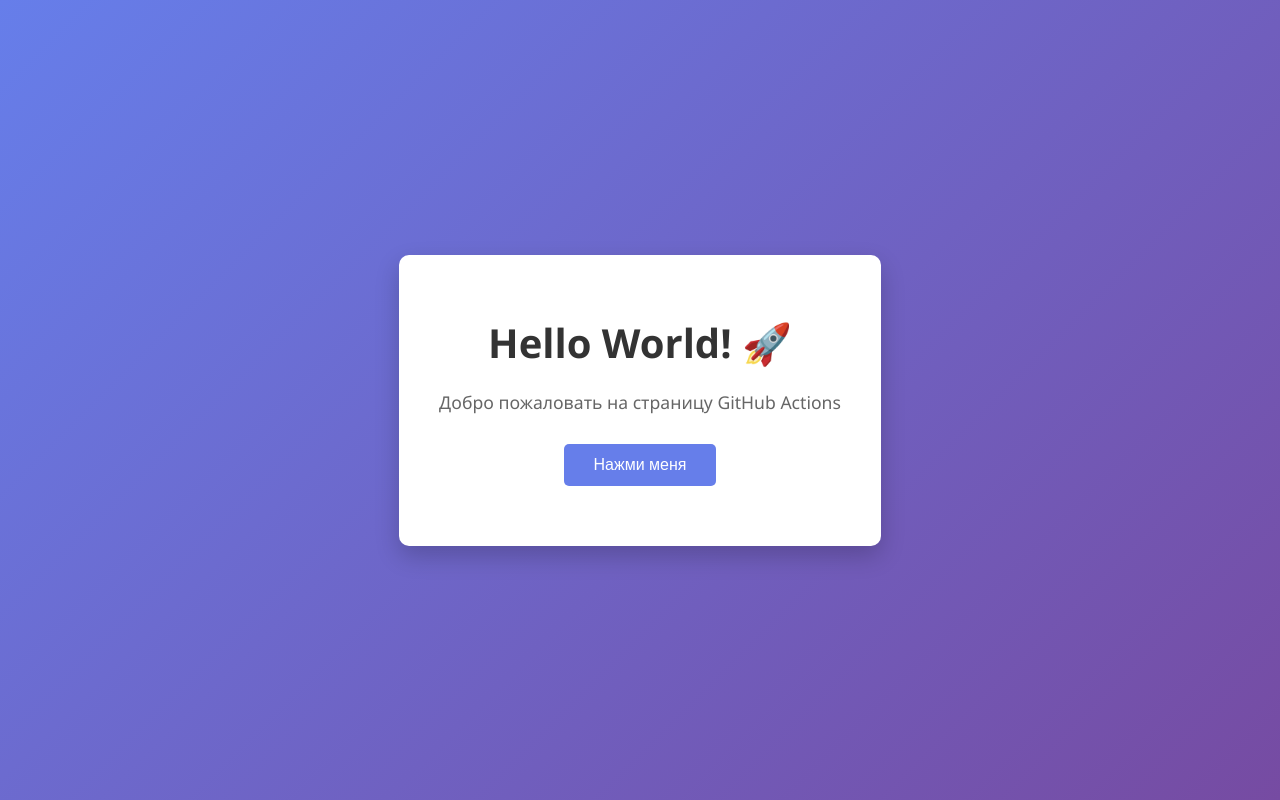
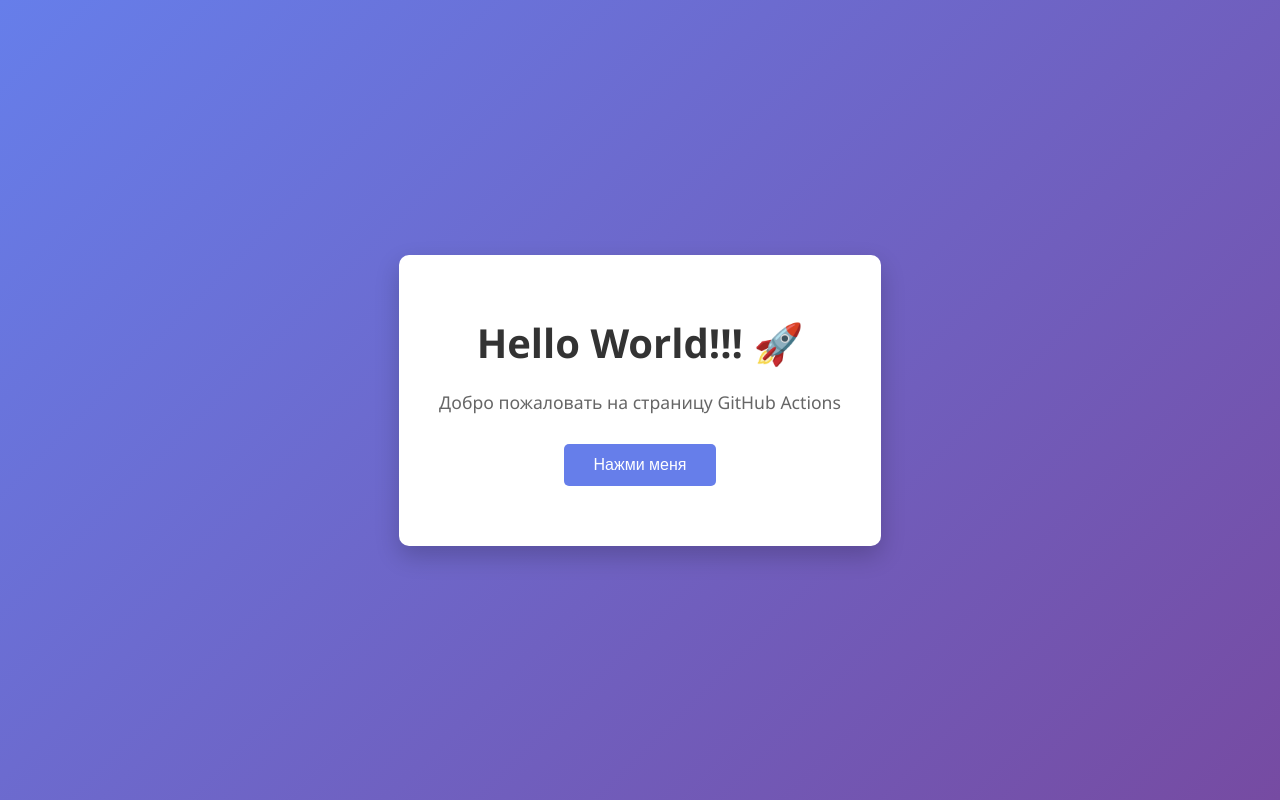
Before and after one commit to popugaichik1/github_actions, a plain HTML site: page index.html in a window 1280 px wide. Drawn offline with Linux system fonts and the light colour scheme.

Commit message:
third commit [actions skip]

```diff
--- a/index.html
+++ b/index.html
@@ -69,7 +69,7 @@
 </head>
 <body>
     <div class="container">
-        <h1>Hello World! 🚀</h1>
+        <h1>Hello World!!! 🚀</h1>
         <p>Добро пожаловать на страницу GitHub Actions</p>
         <button onclick="alert('Привет от GitHub Actions!')">Нажми меня</button>
     </div>
```
